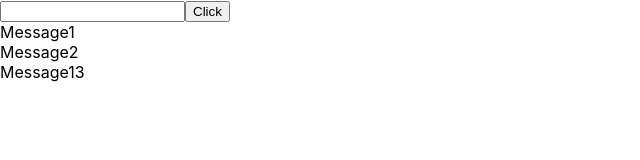
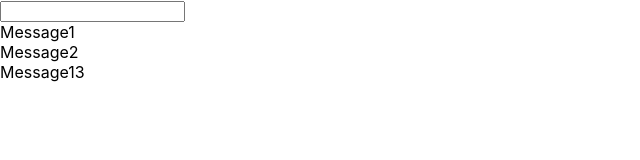
Before and after one commit to sasha2234562/my, a React (Create React App) app: page / in a window 1280 px wide. Shown: the top 160 px of the page, without its empty margins (0-640 px from the left). Built offline with nearby package versions, Linux system fonts and the light colour scheme.

Commit message:
Add Post and Test and User input-button

```diff
--- a/src/input/input.tsx
+++ b/src/input/input.tsx
@@ -1,23 +1,19 @@
-import i from './input.module.css';
-import {useState, ChangeEvent} from "react";
+import React, {ChangeEvent} from "react";
 
-type FullInputType= {
-    addMessage : (title: string)=>void
+type inputType = {
+    setTitle: (title: string) => void,
+    title: string
 }
-export const FullInput = (props: FullInputType) => {
-    let [title, setTitle]= useState('');
-    const onChangeInputHandler= (event: ChangeEvent<HTMLInputElement>)=> {
-        setTitle(event.currentTarget.value)
-    }
-    let [buttonTitle, seButtonTitle]= useState('');
-    const  Click = ()=> {
-        props.addMessage(title)
-        setTitle('')
-    }
-        return (
-        <div className={i.input_button}>
-            <input value={title} onChange={onChangeInputHandler}/>
-            <button onClick={Click}>Click</button>
-        </div>
-    )
+
+
+export const FullInput = (props: inputType) => {
+const onChangeHandler= (event: ChangeEvent<HTMLInputElement>)=> {
+props.setTitle(event.currentTarget.value)
 }
+
+return(
+    <div>
+        <input title={props.title} onChange={onChangeHandler}/>
+    </div>
+)
+}
```
